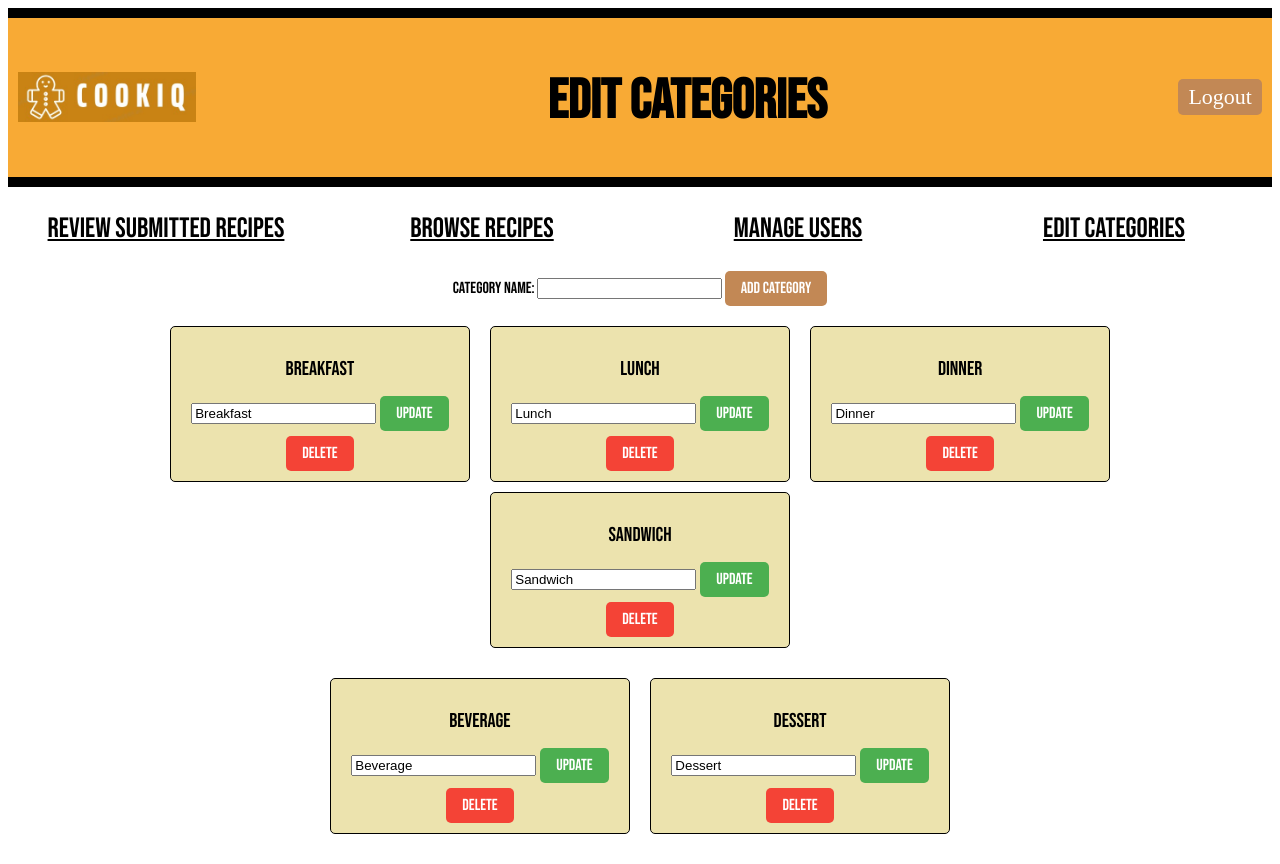
After one commit to Jonkwx27/Project-IT, a Flask app: page /admin/1/edit_categories in a window 1280 px wide. The commit adds this page. Run offline with Flask 3, Linux system fonts and the light colour scheme; a user stored in the database is signed in.

Commit message:
admin can now add,delete and edit categories

```diff
--- a/main.py
+++ b/main.py
@@ -3,7 +3,7 @@ from flask import Flask, redirect, url_for, render_template, request, session, f
 from datetime import timedelta
 from flask_migrate import Migrate
 from werkzeug.utils import secure_filename
-from models import Recipe, db, User, Admin, Comment
+from models import Recipe, db, User, Admin, Comment, Category
 
 
 UPLOAD_FOLDER = 'uploads'  # Directory to store uploaded images
@@ -81,13 +81,21 @@ def browse_recipe(user_id):
 
     user = User.query.get_or_404(user_id)
 
-    categories = ["Breakfast", "Lunch", "Dinner", "Dessert", "Beverage", "Soup"]
+    # Fetch all categories from the database
+    categories = Category.query.all()
+
     selected_category = request.args.get("category", "All")
 
     if selected_category == "All":
         recipes = Recipe.query.filter_by(approved=True).all()
     else:
-        recipes = Recipe.query.filter_by(category=selected_category, approved=True).all()
+        # Assuming 'Category' is the class representing your category and 'category_name' is the column name
+        category = Category.query.filter_by(name=selected_category).first()
+        if category:
+            recipes = Recipe.query.filter(Recipe.category == category, Recipe.approved == True).all()
+        else:
+            # Handle the case when the category does not exist
+            recipes = []
 
     return render_template("browse_recipe.html", recipes=recipes, categories=categories, selected_category=selected_category, user=user)
 
@@ -153,7 +161,7 @@ def recipesubmission(user_id):
         time_required = int(request.form.get("rating2", 1))
         user = User.query.get_or_404(user_id)
         submitted_by = f"{user.username} (ID: {user.id})"
-        category = request.form["category"]
+        category_id = request.form['category']
 
         if "recipe_image" in request.files:
             recipe_image = request.files["recipe_image"]
@@ -185,7 +193,7 @@ def recipesubmission(user_id):
             image_path=image_path_relative,
             user_id=user_id,
             submitted_by=submitted_by,
-            category=category
+            category_id=category_id,
         )
 
         # Add the recipe to the database session and commit changes
@@ -195,7 +203,8 @@ def recipesubmission(user_id):
         return redirect(url_for('recipesubmission', user_id=user_id))
 
     user = User.query.get_or_404(user_id)
-    return render_template("RecipeSubmission.html", user=user)
+    categories = Category.query.all()
+    return render_template("RecipeSubmission.html", user=user, categories=categories)
 
 
 @app.route("/logout")
@@ -210,11 +219,10 @@ def adminlogin():
     if request.method == "POST":
         session.permanent = True
         email_admin = request.form["email_admin"]
-        name_admin = request.form["name_admin"]
         password_admin = request.form["password_admin"]
 
         # Check if the admin exists in the database
-        found_admin = Admin.query.filter_by(email_admin=email_admin, name_admin=name_admin).first()
+        found_admin = Admin.query.filter_by(email_admin=email_admin).first()
 
         if found_admin and found_admin.password_admin == password_admin:
             session["admin_id"] = found_admin.id
@@ -270,7 +278,62 @@ def reject_recipe(admin_id, recipe_id):
         if os.path.exists(image_path):
             os.remove(image_path)
 
-    return redirect(url_for("pending_submissions", admin_id=admin_id))
+    return redirect(url_for("pending_submissions", admin_id=admin_id, admin=admin))
+
+
+@app.route("/admin/<int:admin_id>/edit_categories")
+def edit_categories(admin_id):
+    if "admin_id" not in session:
+        return redirect(url_for("adminlogin"))
+    admin = Admin.query.get_or_404(admin_id)
+
+    categories = Category.query.all()
+
+    return render_template("edit_categories.html", admin_id=admin_id, admin=admin, categories=categories)
+
+@app.route("/admin/<int:admin_id>/add_category", methods=["POST"])
+def add_category(admin_id):
+    if "admin_id" not in session:
+        return redirect(url_for("adminlogin"))
+
+    admin = Admin.query.get_or_404(admin_id)
+
+    if request.method == "POST":
+        name = request.form["name"]
+        category = Category(name=name)
+        db.session.add(category)
+        db.session.commit()
+        flash("Category added successfully", "success")
+        return redirect(url_for("edit_categories",admin=admin, admin_id=admin_id))
+
+@app.route("/admin/<int:admin_id>/delete_category/<int:category_id>", methods=["POST"])
+def delete_category(admin_id,category_id):
+    if "admin_id" not in session:
+        return redirect(url_for("adminlogin"))
+
+    admin = Admin.query.get_or_404(admin_id)
+
+    category = Category.query.get_or_404(category_id)
+    db.session.delete(category)
+    db.session.commit()
+    flash("Category deleted successfully", "success")
+    return redirect(url_for("edit_categories",admin=admin, admin_id=admin_id))
+
+@app.route("/admin/<int:admin_id>/update_category/<int:category_id>", methods=["GET", "POST"])
+def update_category(admin_id, category_id):
+    if "admin_id" not in session:
+        return redirect(url_for("adminlogin"))
+
+    admin = Admin.query.get_or_404(admin_id)
+    category = Category.query.get_or_404(category_id)
+
+    if request.method == "POST":
+        new_name = request.form["new_name"]
+        category.name = new_name
+        db.session.commit()
+        flash("Category updated successfully", "success")
+    return redirect(url_for("edit_categories",admin=admin, admin_id=admin_id))
+
 
 
 @app.route("/adminlogout")
--- a/templates/admin_login.html
+++ b/templates/admin_login.html
@@ -101,8 +101,6 @@
         <form method="post" action="{{ url_for('adminlogin') }}">
             <label for="email_admin">Email</label>
             <input type="email" name="email_admin" placeholder="Email" required>
-            <label for="name_admin">Name</label>
-            <input type="text" name="name_admin" placeholder="Name" required>
             <label for="password_admin">Password</label>
             <input type="password" name="password_admin" placeholder="Password" required>
             <button type="submit">Submit</button>
--- /dev/null
+++ b/templates/edit_categories.html
@@ -0,0 +1,248 @@
+<!DOCTYPE html>
+<html lang="en">
+<head>
+    <meta charset="UTF-8">
+    <meta name="viewport" content="width=device-width, initial-scale=1.0">
+
+    <title>Pending Recipe Submissions</title>
+    <link rel="preconnect" href="https://fonts.googleapis.com">
+    <link rel="preconnect" href="https://fonts.gstatic.com" crossorigin>
+    <link href="https://fonts.googleapis.com/css2?family=Bebas+Neue&display=swap" rel="stylesheet">
+    <style>
+        .header {
+            display: flex;
+            align-items: center;
+            justify-content: space-between;
+            background-color: #f8aa35;
+            border-top: 10px solid #000;
+            border-bottom: 10px solid #000;
+            margin-bottom: 20px;
+            padding: 5px 10px;
+        }
+
+        .logo-container {
+            display: flex;
+            align-items: center;
+            margin-top: 30px;
+        }
+
+        .logo {
+            height: 50px;
+            padding-bottom: 30px;
+        }
+
+        .title {
+            font-family: 'Bebas Neue', sans-serif;
+            font-size: 55px;
+            color: rgb(0, 0, 0);
+            margin-top: 45px;
+        }
+
+        .LogOutButton {
+            padding: 5px 10px;
+            border-radius: 5px;
+            background-color: #c28855;
+            color: #fff;
+            font-size: 22px;
+            font-weight: 300;
+            cursor: pointer;
+            text-decoration: none;
+            left: 20px;
+        }
+
+        .LogOutButton:hover {
+            background-color: #98714f;
+        }
+
+        /* Classification */
+        .classification ul {
+            text-align: center;
+            display: flex;
+            padding-top: 5px;
+            padding-left: 0px;
+        }
+
+        .classification li {
+            font-family: 'Bebas Neue', sans-serif;
+            font-size: 28px;
+            font-weight: 300;
+            text-transform: uppercase;
+            display: inline-block;
+            width: 100%;
+        }
+
+        .classification li:hover {
+        background-color:rgb(250, 235, 215);
+        }
+
+        .button {
+            border: none;
+            color: rgb(0, 0, 0);
+        }
+
+        /* Add Category Form */
+        .category-form {
+            margin: 0 auto 20px;
+            width: 300px; /* Adjust the width as needed */
+        }
+
+        .category-form label {
+            font-family: 'Bebas Neue', sans-serif;
+            font-size: 18px;
+            margin-right: 10px;
+        }
+
+        .category-form input[type="text"] {
+            font-family: 'Bebas Neue', sans-serif;
+            font-size: 16px;
+            padding: 5px;
+            border: 1px solid #000;
+            border-radius: 5px;
+        }
+
+        .submit-button {
+            padding: 8px 16px;
+            border: none;
+            cursor: pointer;
+            border-radius: 5px;
+            font-family: 'Bebas Neue', sans-serif;
+            font-size: 16px;
+            background-color: #c28855;
+            color: #fff;
+            transition: background-color 0.3s;
+        }
+
+        .submit-button:hover {
+            background-color: #98714f;
+        }
+
+
+        .category-row {
+            display: flex;
+            flex-wrap: wrap;
+            justify-content: center;
+            margin-bottom: 20px;
+        }
+
+        .category-card {
+            width: 22%;
+            margin: 0 10px;
+            padding: 10px;
+            border: 1px solid #000;
+            border-radius: 5px;
+            background-color: #ece3ae;
+            text-align: center;
+            margin-bottom: 10px;
+        }
+
+        .category-card p {
+            font-family: 'Bebas Neue', sans-serif;
+            font-size: 20px;
+            margin-bottom: 10px;
+        }
+
+        .update-button,
+        .delete-button {
+            padding: 8px 16px;
+            border: none;
+            cursor: pointer;
+            border-radius: 5px;
+            font-family: 'Bebas Neue', sans-serif;
+            font-size: 16px;
+            transition: background-color 0.3s;
+            margin-top: 5px;
+        }
+
+        .update-button {
+            background-color: #4CAF50; /* Green */
+            color: white;
+        }
+
+        .update-button:hover {
+            background-color: #45a049;
+        }
+
+        .delete-button {
+            background-color: #f44336; /* Red */
+            color: white;
+        }
+
+        .delete-button:hover {
+            background-color: #da190b;
+        }
+
+        .add-category-form {
+            text-align: center; /* Center the form contents */
+            margin-bottom: 20px;
+        }
+
+        .category-input {
+            display: inline-block; /* Display input and button in the same line */
+        }
+
+        .add-category-button {
+            margin-top: 10px; /* Add margin on top to separate from the input */
+            padding: 8px 16px;
+            border: none;
+            cursor: pointer;
+            border-radius: 5px;
+            font-family: 'Bebas Neue', sans-serif;
+            font-size: 16px;
+            background-color: #c28855;
+            color: #fff;
+            transition: background-color 0.3s;
+        }
+
+        .add-category-button:hover {
+            background-color: #98714f;
+        }
+        .category-selection {
+            font-family: 'Bebas Neue', sans-serif;
+        }
+    </style>
+</head>
+<body>
+    <div class="header">
+        <div class="logo-container">
+            <img style="height: 50px; padding-bottom: 30px;" src="{{ url_for('static', filename='Logo_CookiQ.jpeg') }}" alt="Logo_CookiQ">
+        </div>
+        <h1 class="title">Edit Categories</h1>
+        <a href="{{ url_for('adminlogout') }}" class="LogOutButton">Logout</a>
+    </div>
+
+    <div class="classification">
+        <ul>
+            <li><a href="pending_submissions" class="button">Review Submitted Recipes</a></li>
+            <li><a href="#" class="button">Browse Recipes</a></li>
+            <li><a href="#" class="button">Manage Users</a></li>
+            <li><a href="edit_categories" class="button">Edit Categories</a></li>
+        </ul>
+    </div>
+
+    <div class="category-selection">
+        <form method="POST" action="{{ url_for('add_category', admin_id=admin.id) }}" class="add-category-form">
+            <label for="category">Category Name:</label>
+            <div class="category-input">
+                <input type="text" id="category" name="name" required>
+                <button type="submit" class="add-category-button">Add Category</button>
+            </div>
+        </form>
+    </div>
+
+    <div class="category-row">
+        {% for category in categories %}
+            <div class="category-card">
+                <p>{{ category.name }}</p>
+                <form action="{{ url_for('update_category', admin_id=admin.id, category_id=category.id) }}" method="post">
+                    <input type="text" name="new_name" value="{{ category.name }}" required>
+                    <button type="submit" class="update-button">Update</button>
+                </form>
+                <form action="{{ url_for('delete_category', admin_id=admin.id, category_id=category.id) }}" method="post">
+                    <button type="submit" class="delete-button">Delete</button>
+                </form>
+            </div>
+            {% if loop.index % 4 == 0 %}</div><div class="category-row">{% endif %}
+        {% endfor %}
+    </div>
+</body>
+</html>
--- a/templates/pending_submissions.html
+++ b/templates/pending_submissions.html
@@ -116,7 +116,7 @@
             <li><a href="pending_submissions" class="button">Review Submitted Recipes</a></li>
             <li><a href="#" class="button">Browse Recipes</a></li>
             <li><a href="#" class="button">Manage Users</a></li>
-            <li><a href="#" class="button">Edit Tags</a></li>
+            <li><a href="edit_categories" class="button">Edit Categories</a></li>
         </ul>
     </div>
 
@@ -148,7 +148,7 @@
                 <!-- Displaying the image -->
                 <img src="/static/{{recipe.image_path}}" alt="Recipe Image" style="max-width: 100px;">
             </td>
-            <td>{{ recipe.category }}</td>
+            <td>{{ recipe.category.name }}</td>
             <td>{{ recipe.submitted_at }}</td>
             <td>{{ recipe.submitted_by }}</td>
             <td>
```
Also changed, not shown: models.py (+11 -4 lines), templates/RecipeSubmission.html (+3 -6 lines), templates/browse_recipe.html (+3 -6 lines), database.db.
